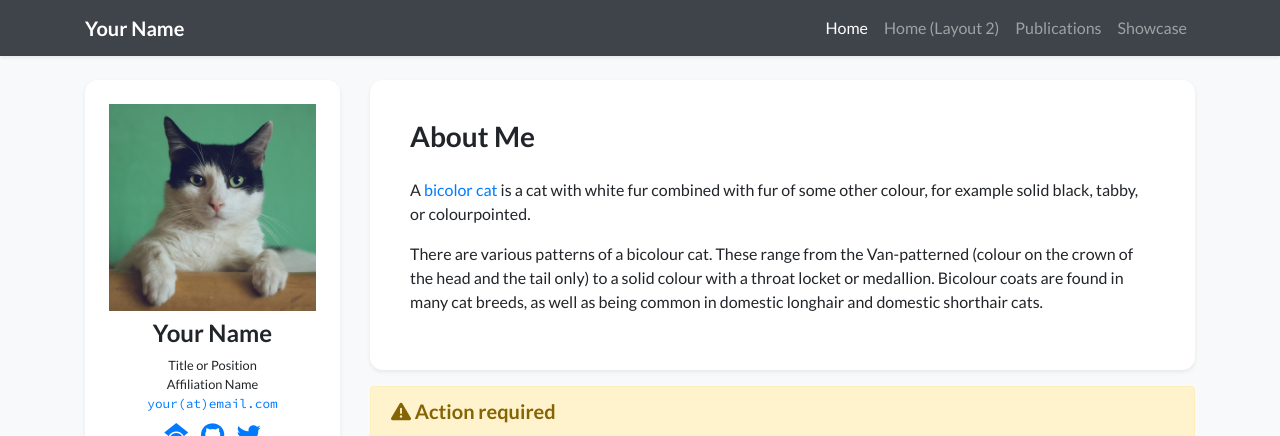
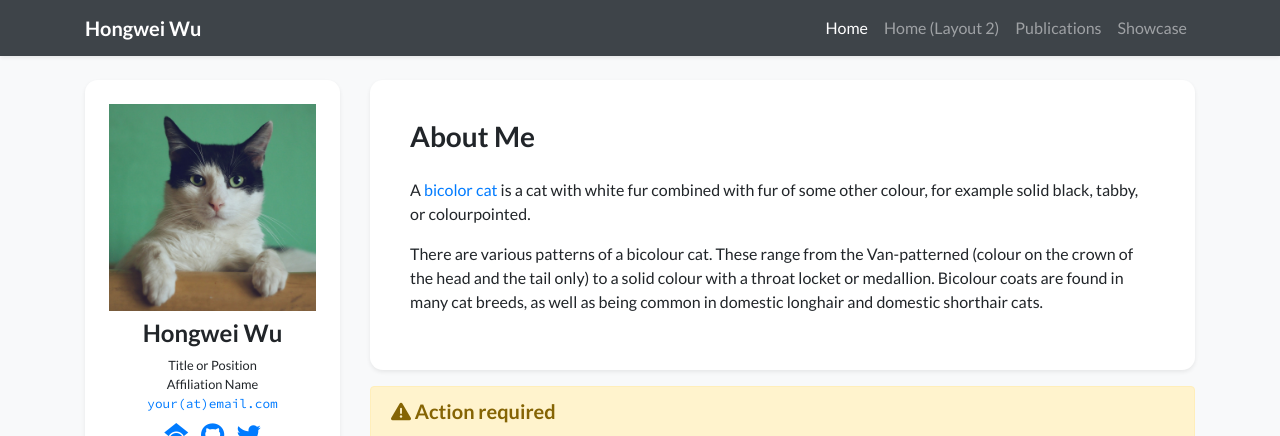
Before and after one commit to hw-wu/hw-wu.github.io, a Jekyll site: the page built from index.html, in a window 1280 px wide. Shown: the top 436 px of the page. Built offline with Jekyll 4.4.1, drawn with Linux system fonts in a browser that asks for light colours; nearby versions of some CDN libraries; a style sheet for code colours, icons or effects is not loaded.

Commit message:
Update profile.yml

```diff
--- a/_data/profile.yml
+++ b/_data/profile.yml
@@ -1,6 +1,6 @@
-primary_name: "Your Name"
+primary_name: "Hongwei Wu"
 secondary_name: ""
-navbar_name: "Your Name"
+navbar_name: "Hongwei Wu"
 
 positions:
 - name: Title or Position
```
